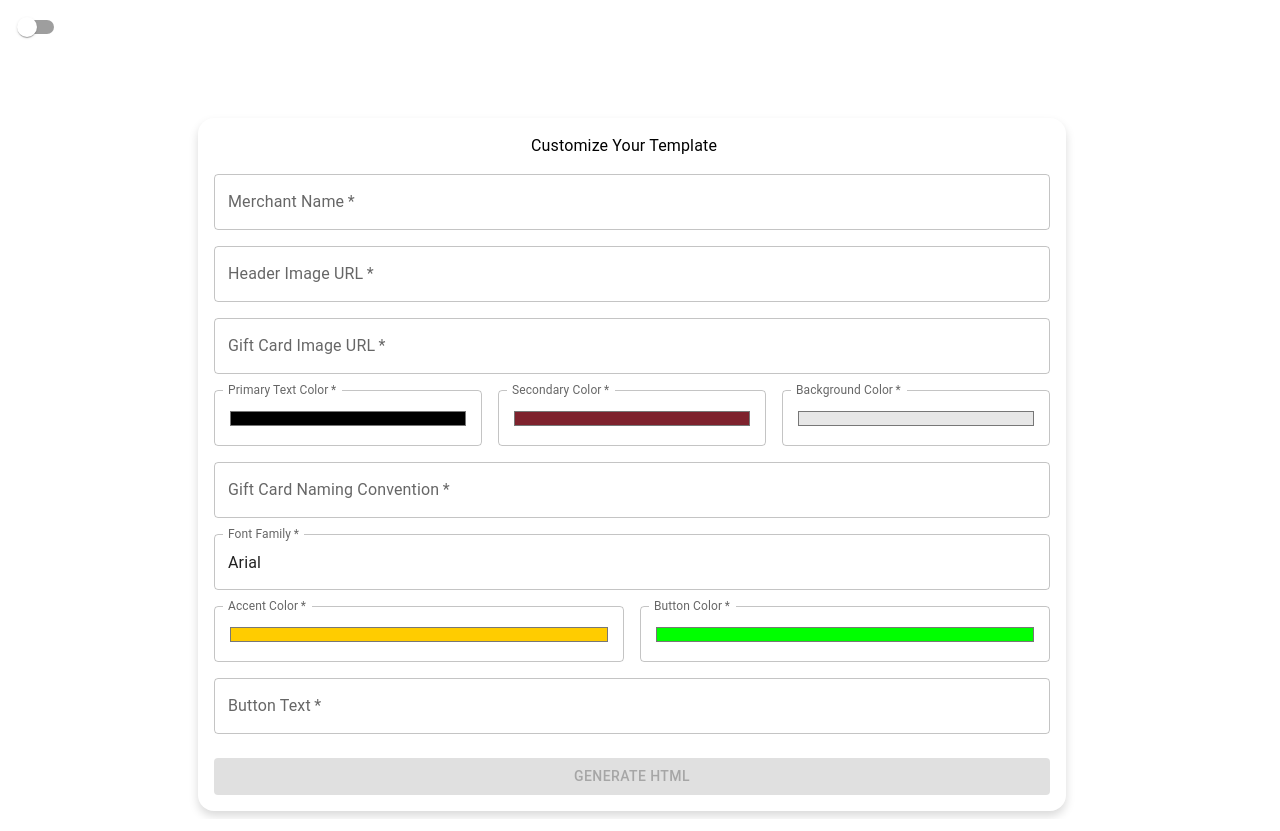
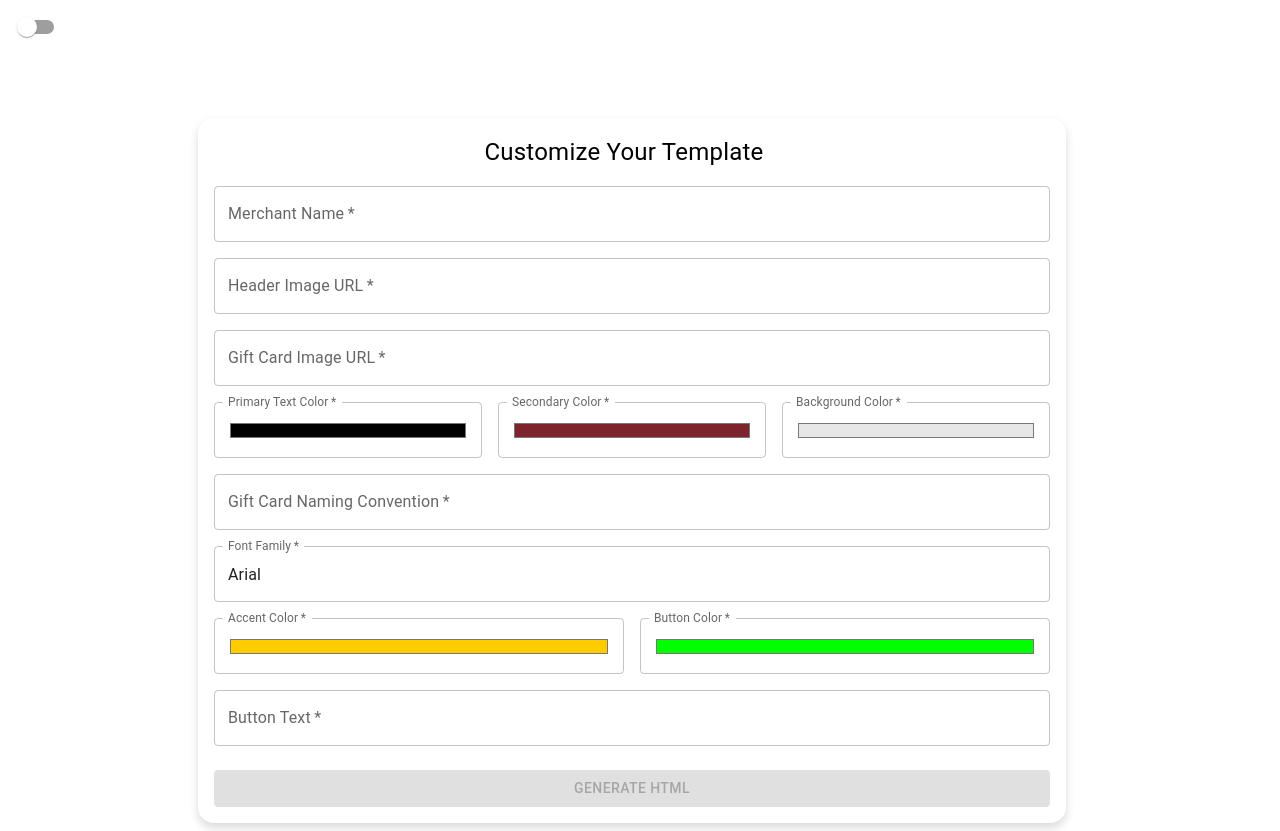
Before and after one commit to bryandiazdev/templategenerator, a React (Create React App) app: page / in a window 1280 px wide. Built offline with nearby package versions, Linux system fonts and the light colour scheme.

Commit message:
font size

```diff
--- a/src/components/CustomizationForm.js
+++ b/src/components/CustomizationForm.js
@@ -19,7 +19,7 @@ const TypingEffect = ({ text, typingDelay = 1000, startDelay = 2000 }) => {
       return () => clearTimeout(timer);
     }, [text, typingDelay, startDelay]);
 
-    return <Typography style={{color: 'black', textAlign: 'center', width: '100%', display: 'block'}}>{displayedText}</Typography>;
+    return <Typography style={{color: 'black', textAlign: 'center', width: '100%', display: 'block', fontSize: '24px'}}>{displayedText}</Typography>;
   };
 
 export default function CustomizationForm() {
```
